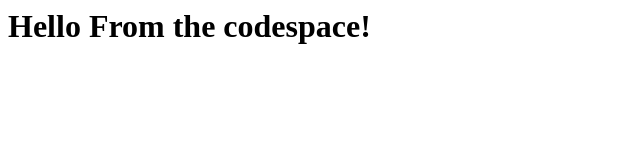
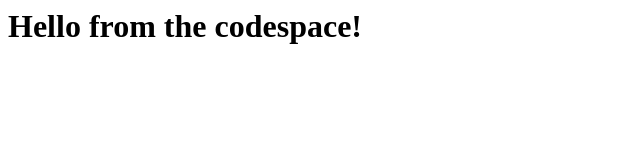
Before and after one commit to LiWenKao/skills-code-with-codespaces, a plain HTML site: page index.html in a window 1280 px wide. Shown: the whole page, without its empty margins (0-640 px from the left). Drawn offline with Linux system fonts and the light colour scheme.

Commit message:
Adding hello from the codespace!

```diff
--- a/index.html
+++ b/index.html
@@ -1,3 +1,3 @@
 <html>
-  <h1>Hello From the codespace!</h1>
+  <h1>Hello from the codespace!</h1>
 </html>
```
